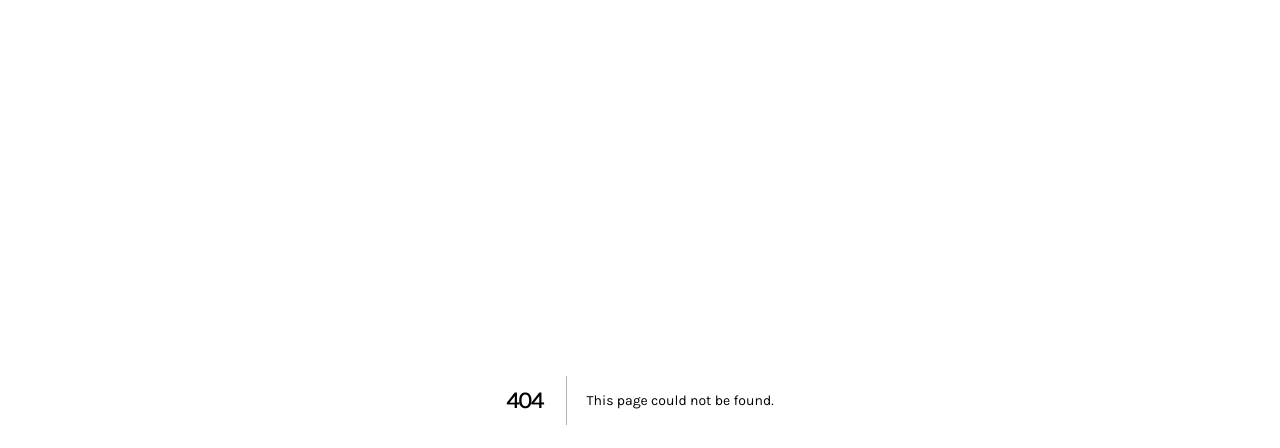
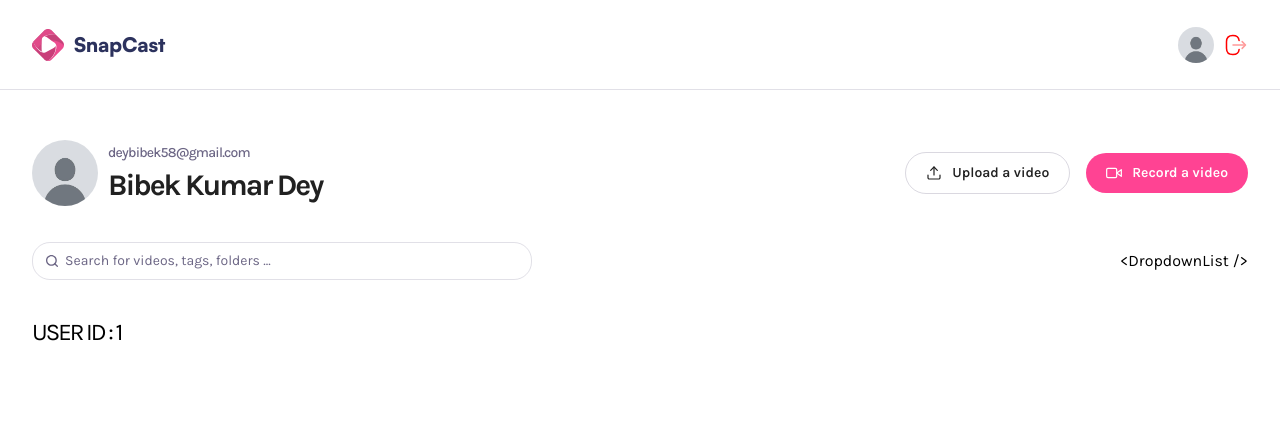
Before and after one commit to bibekkd/loom-clone, a Next.js app: page /profile/1 in a window 1280 px wide. Before the commit this address had no page. Shown: the top 448 px of the page. Built offline with nearby package versions, Linux system fonts and the light colour scheme.

Commit message:
Profile page basic structure created

```diff
--- /dev/null
+++ b/app/(root)/profile/[id]/page.tsx
@@ -0,0 +1,19 @@
+import Header from '@/components/Header';
+
+const page = async ({ params }: ParamsWithSearch) => {
+    const { id } = await params;
+    return (
+        <div className='wrapper page'>
+            <Header
+                subHeader="deybibek58@gmail.com"
+                title="Bibek Kumar Dey"
+                userImg='/assets/images/dummy.jpg'
+            />
+            <h1 className='text-2xl font-karla'>
+                USER ID : {id}
+            </h1>
+        </div>
+    )
+}
+
+export default page
--- a/components/Header.tsx
+++ b/components/Header.tsx
@@ -14,7 +14,7 @@ const Header = ({ subHeader, title, userImg } : SharedHeaderProps) => {
                             alt='User'
                             width={66}
                             height={66}
-                            className='rouned-full'
+                            className='rounded-full'
                         />
                     )}
 
```
